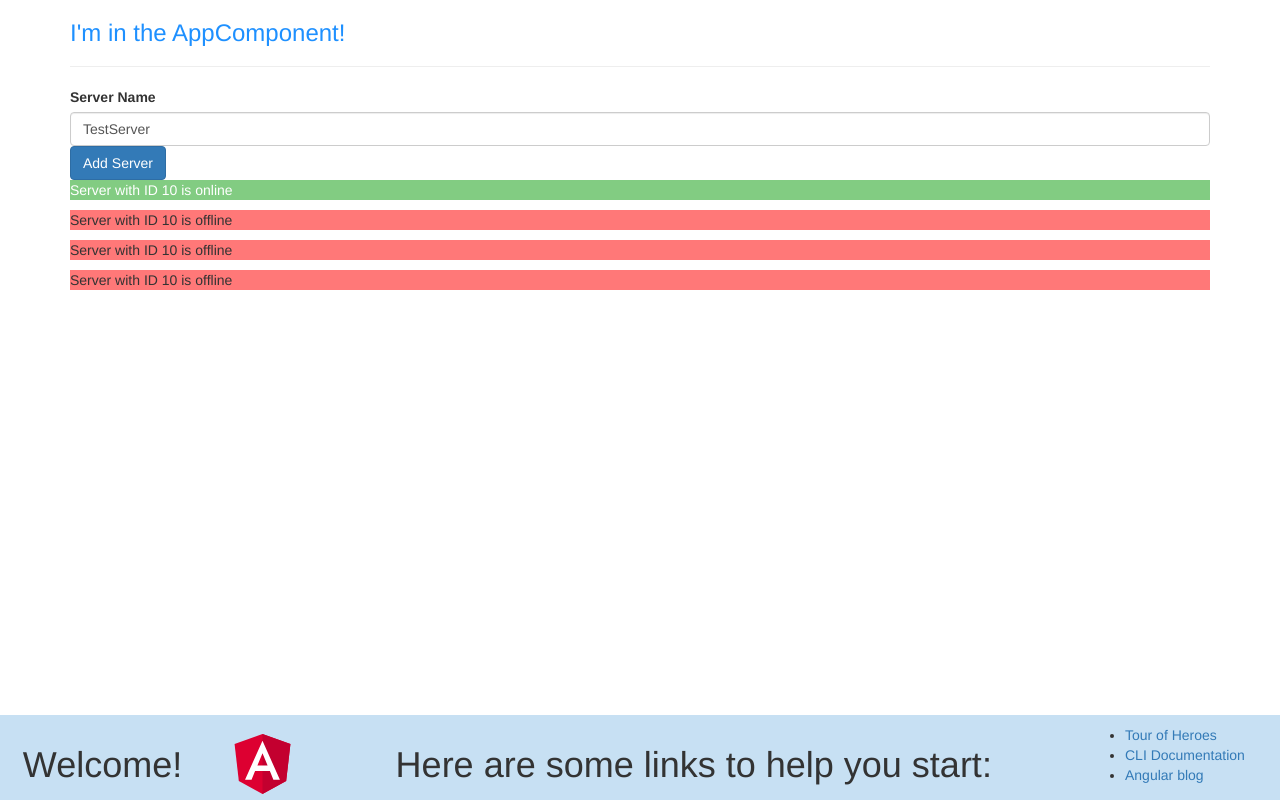
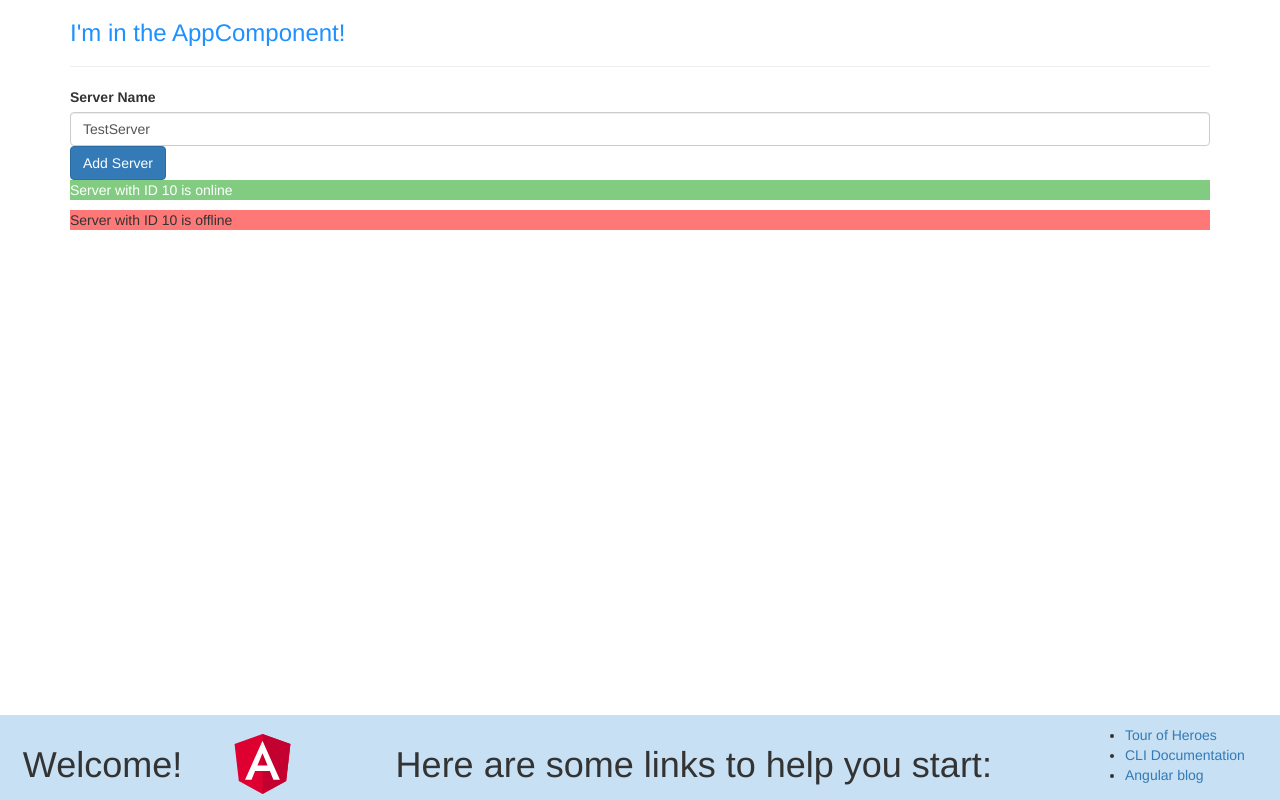
Before and after one commit to marcetorterolo/curso-angular9, an Angular app: page / in a window 1280 px wide. Built offline with nearby package versions, Linux system fonts and the light colour scheme.

Commit message:
add use of ngFor

```diff
--- a/src/app/servers/servers.component.html
+++ b/src/app/servers/servers.component.html
@@ -14,7 +14,4 @@
    (click)="onCreateServer()">Add Server</button>
 <!-- <p>{{serverCreationStatus}}</p> -->
 <p *ngIf="serverCreated">Server was created! Name is {{ serverName }}</p>
-<app-server></app-server>
-<app-server></app-server>
-<app-server></app-server>
-<app-server></app-server>
+<app-server *ngFor="let server of servers"></app-server>
--- a/src/app/servers/servers.component.ts
+++ b/src/app/servers/servers.component.ts
@@ -15,6 +15,7 @@
   serverCreationStatus = 'No server was created';
   serverName = 'TestServer';
   serverCreated = false;
+  servers = ['TestServer 1','TestServer 2'];
 
   constructor() {
     setTimeout(() => {
@@ -27,6 +28,7 @@
 
   onCreateServer() {
     this.serverCreated = true;
+    this.servers.push(this.serverName);
     this.serverCreationStatus = 'Server was created! Name is ' + this.serverName;
   }
 
```
